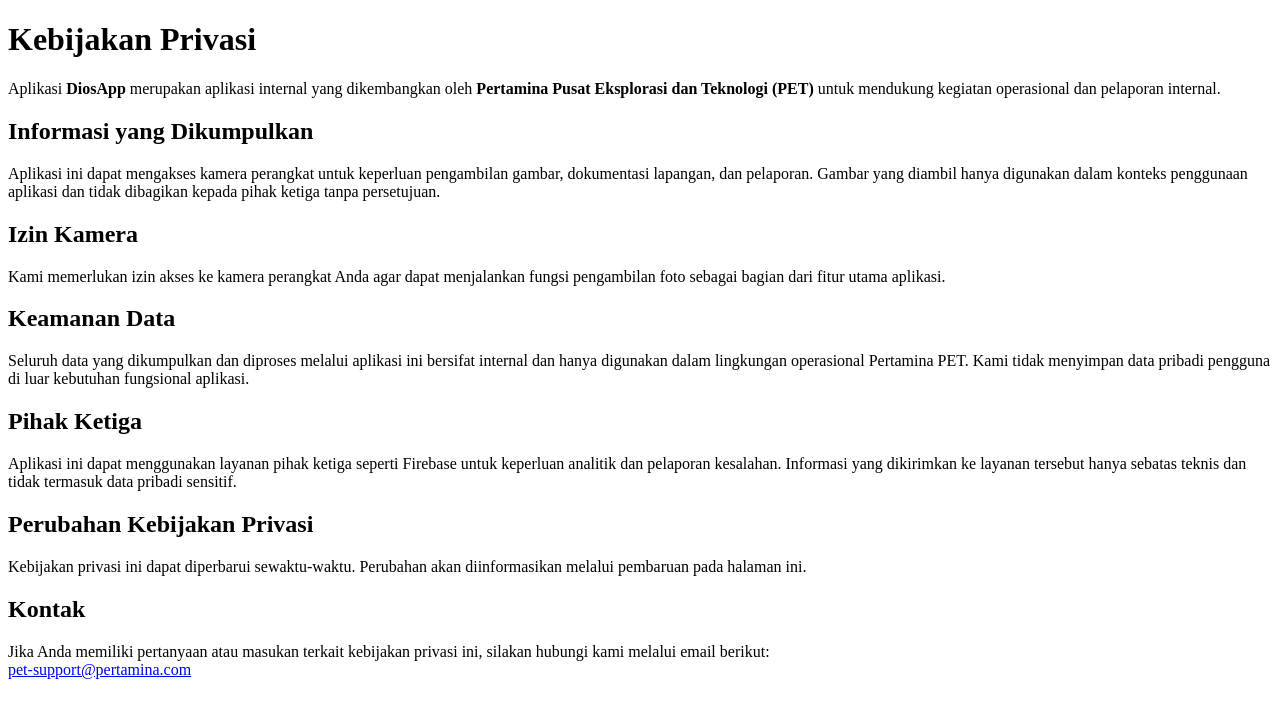
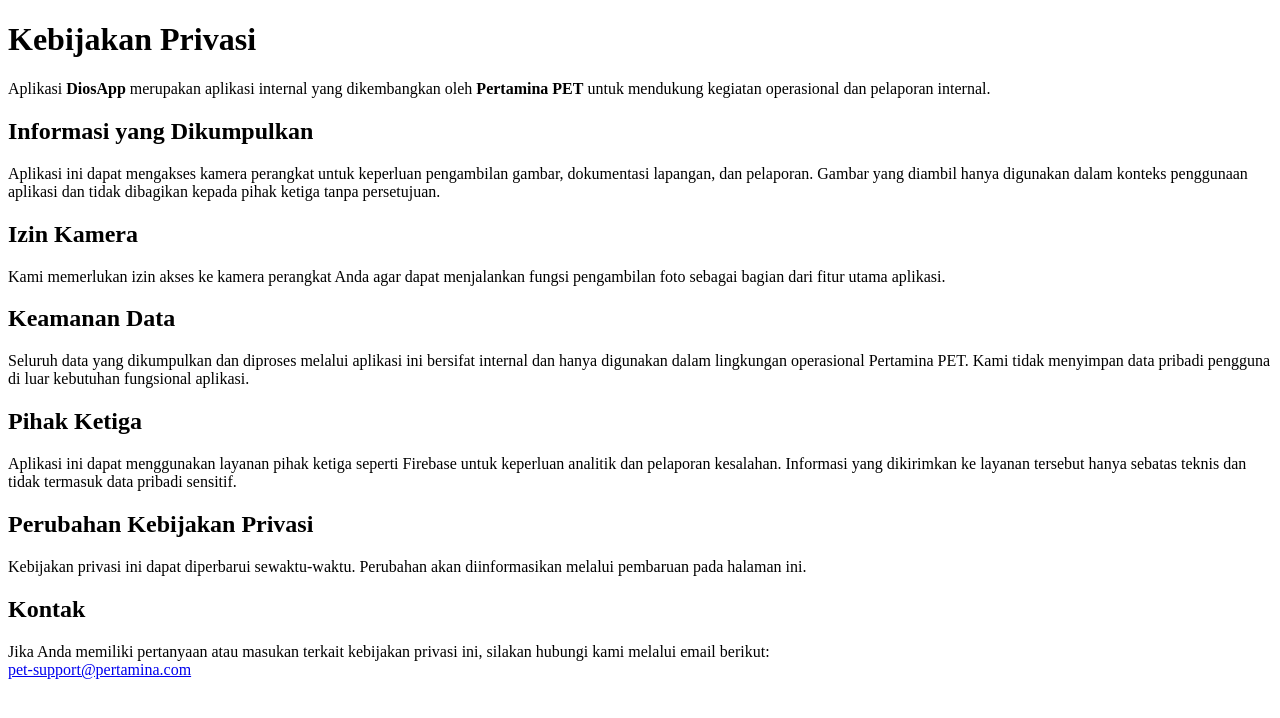
Before and after one commit to pirmanshah/dios-privacy, a plain HTML site: page index.html in a window 1280 px wide. Drawn offline with Linux system fonts and the light colour scheme.

Commit message:
Update index.html

```diff
--- a/index.html
+++ b/index.html
@@ -9,7 +9,7 @@
   <h1>Kebijakan Privasi</h1>
 
   <p>
-    Aplikasi <strong>DiosApp</strong> merupakan aplikasi internal yang dikembangkan oleh <strong>Pertamina Pusat Eksplorasi dan Teknologi (PET)</strong> untuk mendukung kegiatan operasional dan pelaporan internal.
+    Aplikasi <strong>DiosApp</strong> merupakan aplikasi internal yang dikembangkan oleh <strong>Pertamina PET</strong> untuk mendukung kegiatan operasional dan pelaporan internal.
   </p>
 
   <h2>Informasi yang Dikumpulkan</h2>
```
